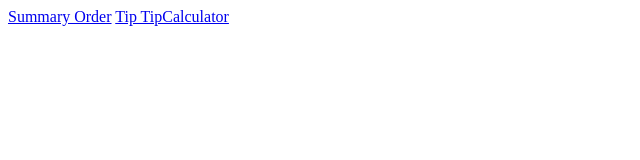
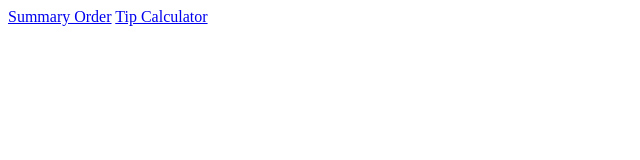
Before and after one commit to Zeba-1/Zeba-1.github.io, a plain HTML site: page index.html in a window 1280 px wide. Shown: the full height of the page, 0-640 px from the left. Drawn offline with Linux system fonts and the light colour scheme.

Commit message:
Index name correct
"Tip TipCalculator" -> "Tip Calculator"

```diff
--- a/index.html
+++ b/index.html
@@ -6,6 +6,6 @@
     </head>
     <body>
         <a href="summaryOrder/main.html">Summary Order</a>
-        <a href="TipCalculator/main.html">Tip TipCalculator</a>
+        <a href="TipCalculator/main.html">Tip Calculator</a>
     </body>
 </html>
```
